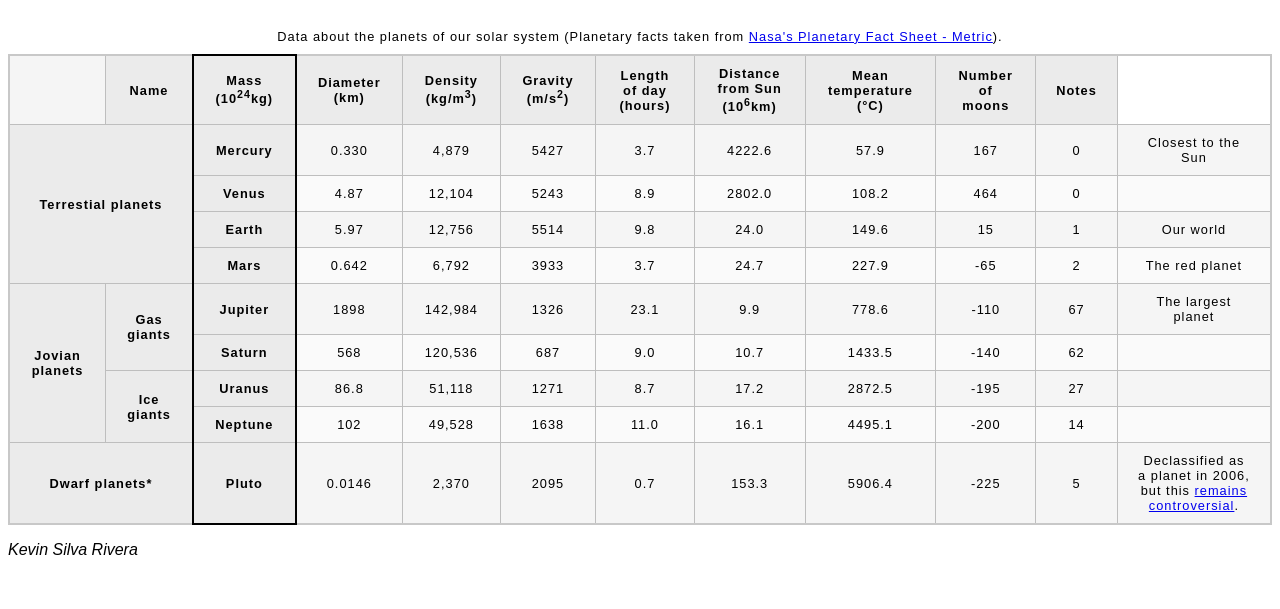
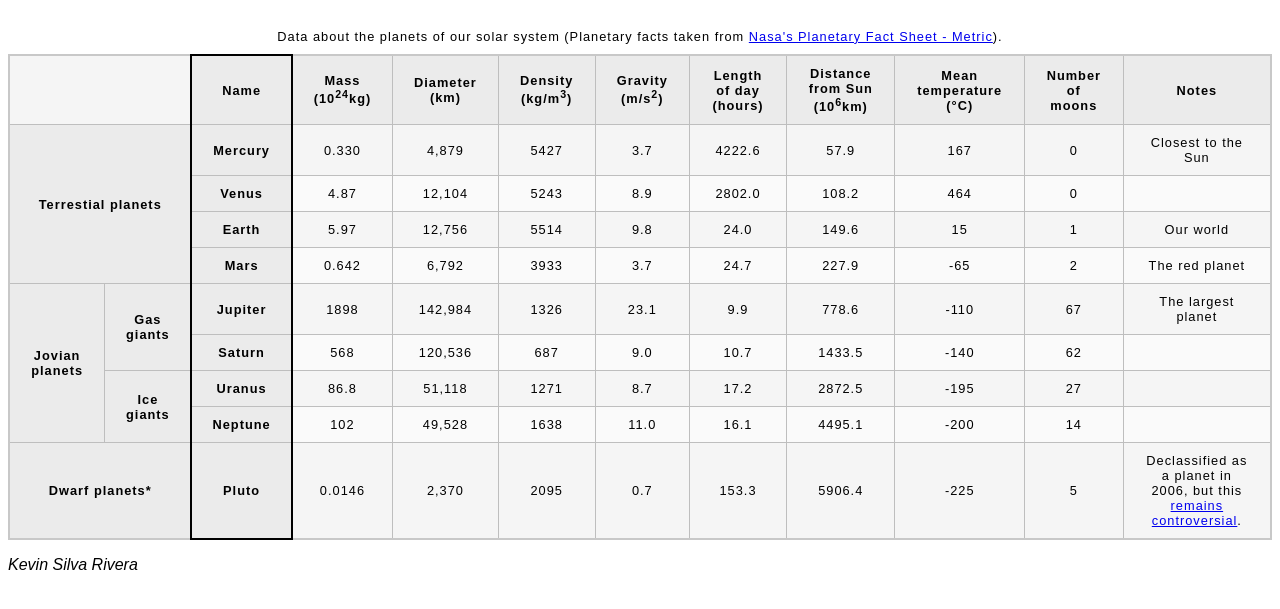
Before and after one commit to KevinSR-Dev/maquetado-table, a website: page index.html in a window 1280 px wide. Shown: the part 61-670 px from the top of the page. Drawn offline with Linux system fonts and the light colour scheme.

Commit message:
v.3-correccion-columna

```diff
--- a/index.html
+++ b/index.html
@@ -42,7 +42,7 @@
 
       <thead>
         <tr>
-          <td>&nbsp;</td>
+          <td colspan="2">&nbsp;</td>
           <th scope="col">Name</th>
           <th scope="col">Mass (10<sup>24</sup>kg)</th>
           <th scope="col">Diameter (km)</th>
```
